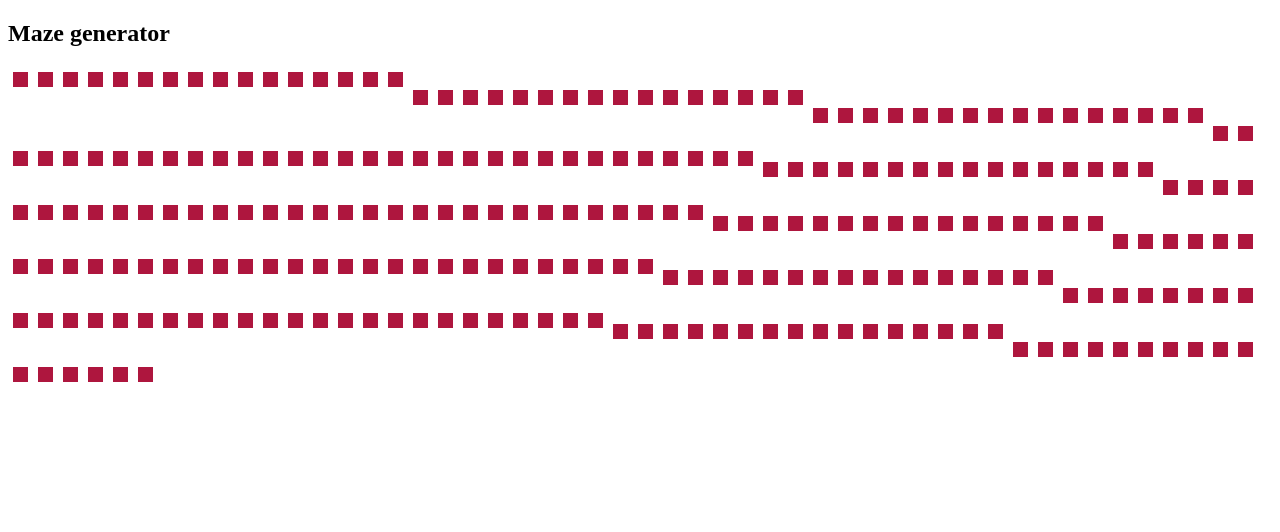
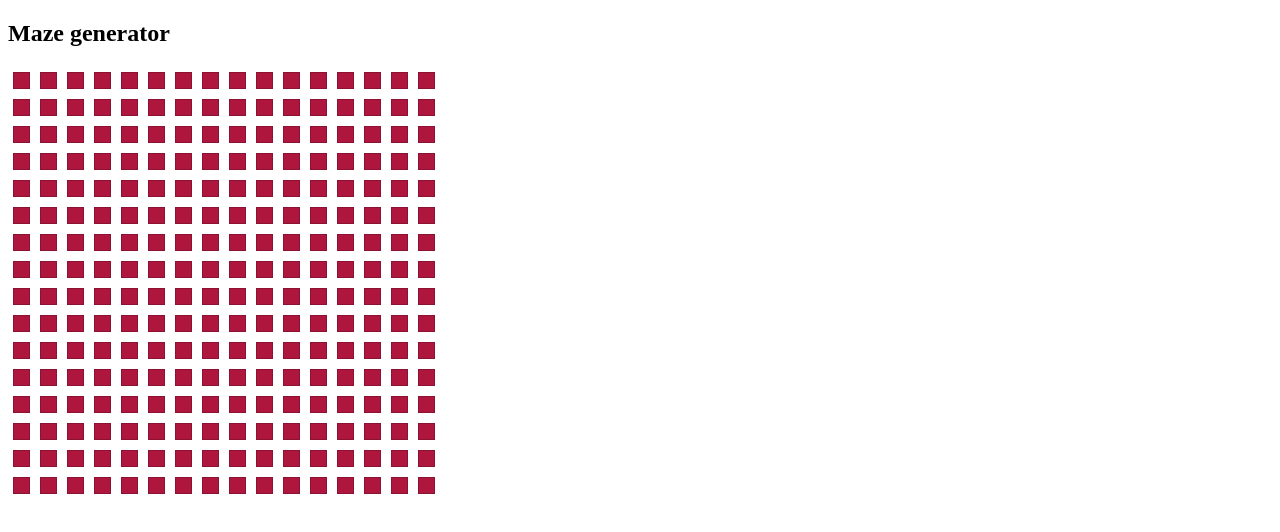
Before and after one commit to avvinci/Codepen-weekly-challenges, a plain HTML site: page Maze-generator/index.html in a window 1280 px wide. Drawn offline with Linux system fonts and the light colour scheme.

Commit message:
2d grid structure developed

```diff
--- a/Maze-generator/scripts.js
+++ b/Maze-generator/scripts.js
@@ -6,25 +6,30 @@ width *= 4 ;
 
 let arr = [] ;
 
+function createBlock(par){
 
-function createBlock(){
     let elem  = document.createElement('div');
-    console.log('hi');
-    // elem.className = "" ;
     elem.setAttribute('class', 'block wine');
-    document.body.appendChild(elem);
+    par.appendChild(elem);
 }
+
+function createRow(){
+    let par = document.createElement('div');
+    par.setAttribute('class', 'container');
+    console.log(par);
+    document.body.appendChild(par);
+    return par;
+}
+
 
 for(let i=0;i<height;i++){
     let temp =[] ;
+    let par  = createRow() ;
+
     for(let j= 0 ;j < width ; j++ ){
         temp.push(0) ;
-        createBlock() ;
+        createBlock(par) ;
     }
-    var br = document.createElement("br");
-    document.body.appendChild(br);
-    document.body.appendChild(br);
-
     arr.push(temp) ;
 }
 
--- a/Maze-generator/styles.css
+++ b/Maze-generator/styles.css
@@ -1,11 +1,15 @@
 .block {
     float: left;
-    position: relative;
     width: 15px;
     height: 15px;
     margin: 5px;
-    /* border: 1px solid rgba(0, 0, 0, .2); */
+    border: 1px solid rgba(0, 0, 0, .2);
   }
+
+  .container{
+    display: flex;
+    flex-wrap: wrap;
+}
 
   .blue {
     background: #13b4ff;
```
